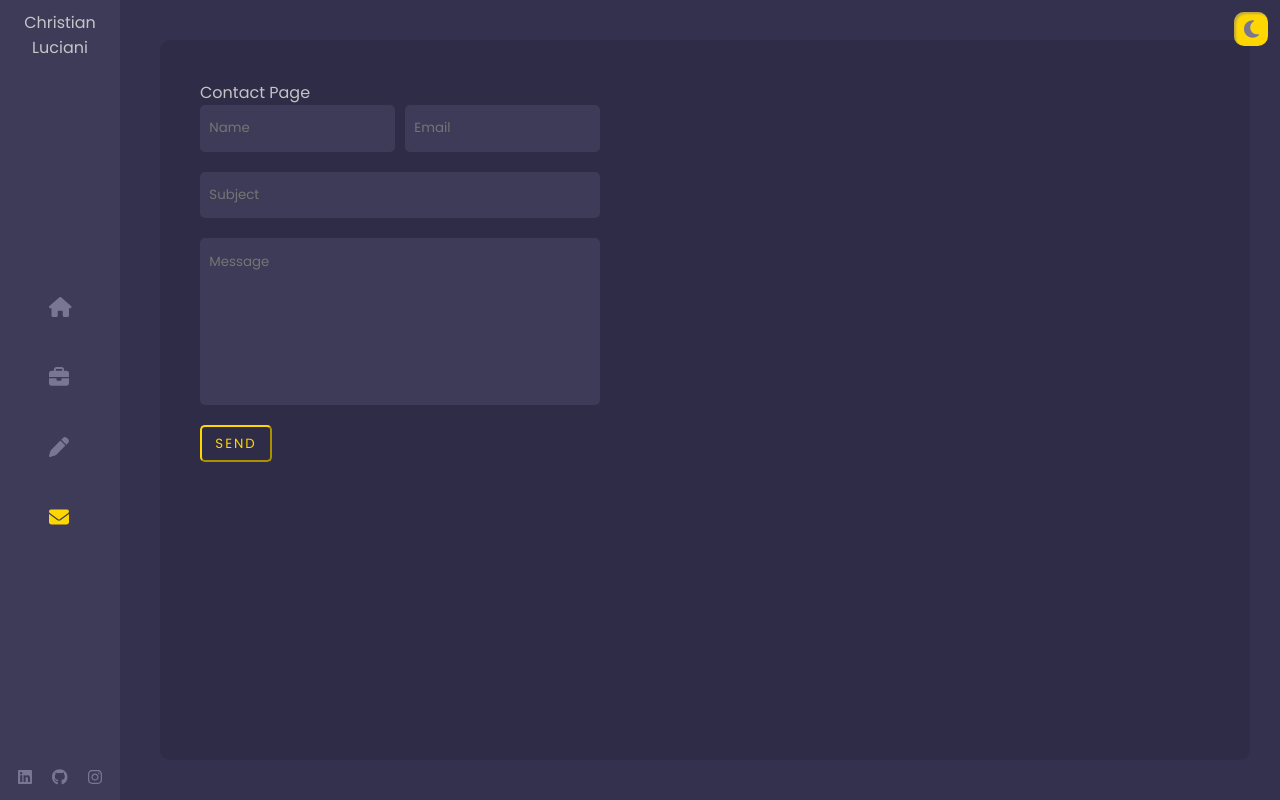
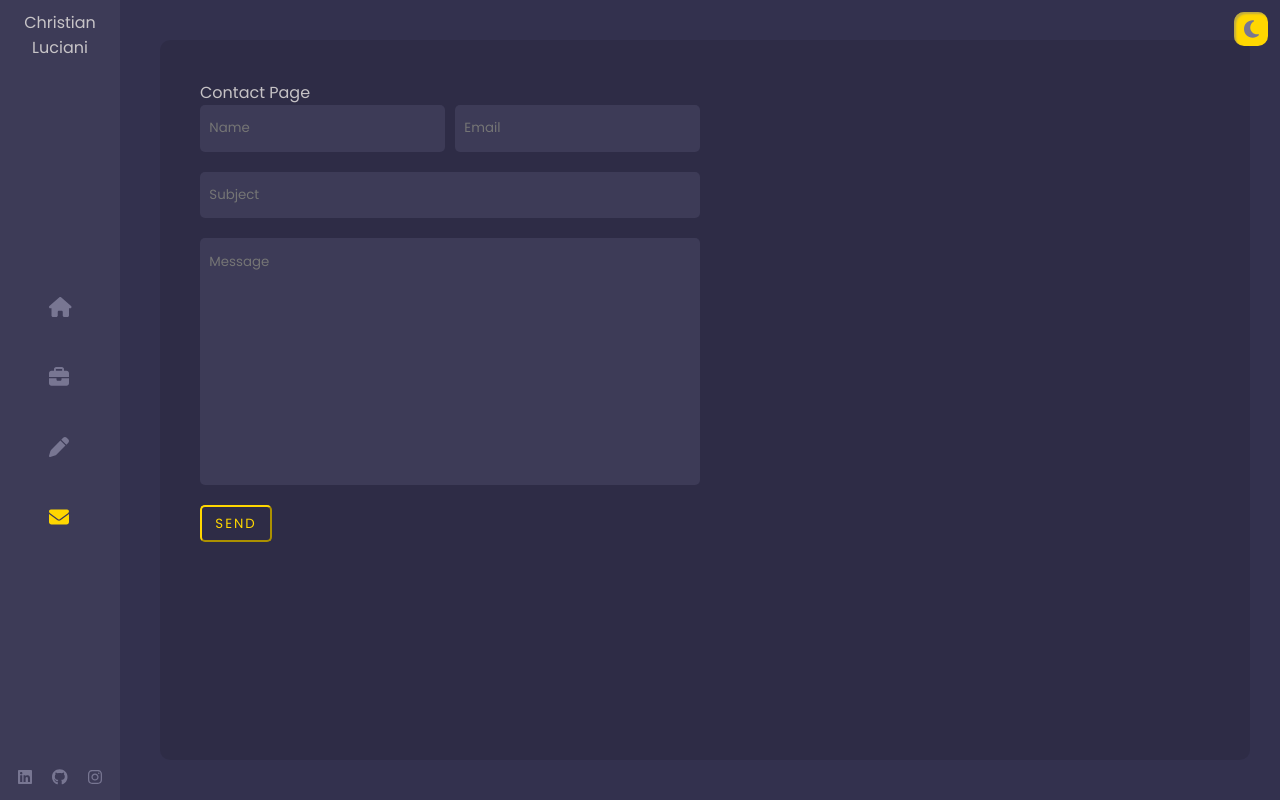
Before and after one commit to LucianiChristian/PersonalSite, a React (Create React App) app: page /contact in a window 1280 px wide. Built offline with nearby package versions, Linux system fonts and the light colour scheme.

Commit message:
Complete basic form

```diff
--- a/src/components/Contact/Contact.scss
+++ b/src/components/Contact/Contact.scss
@@ -3,13 +3,12 @@
 form {
     ul {
         display: grid;
-        grid-template-columns: repeat(2, minmax(100px, 1fr));
-        grid-template-rows: 1fr 1fr 4fr;
+        grid-template-columns: repeat(2, 1fr);
+        grid-auto-rows: 1fr;
         row-gap: 20px;
         column-gap: 10px;
-
-        width: 400px;
-        height: 300px;
+        max-width: 500px;
+        min-height: 300px;
         margin-bottom: 20px;
 
         li {
@@ -29,10 +28,11 @@ form {
                 grid-column: span 1;
             }
             &:nth-child(3) {
-                grid-column: span 2;
+                grid-column: 1 / 3;
             }
             &:nth-child(4) {
-                grid-column: span 2;
+                grid-column: 1 / 3;
+                grid-row: span 4;
             }
         }
     }
@@ -44,3 +44,11 @@ form {
         text-transform: uppercase;
     }
 }
+
+@media (max-width: 600px) {
+    form ul li {
+        &:nth-child(1), &:nth-child(2) {
+            grid-column: span 2;
+        }
+    }
+}
```
